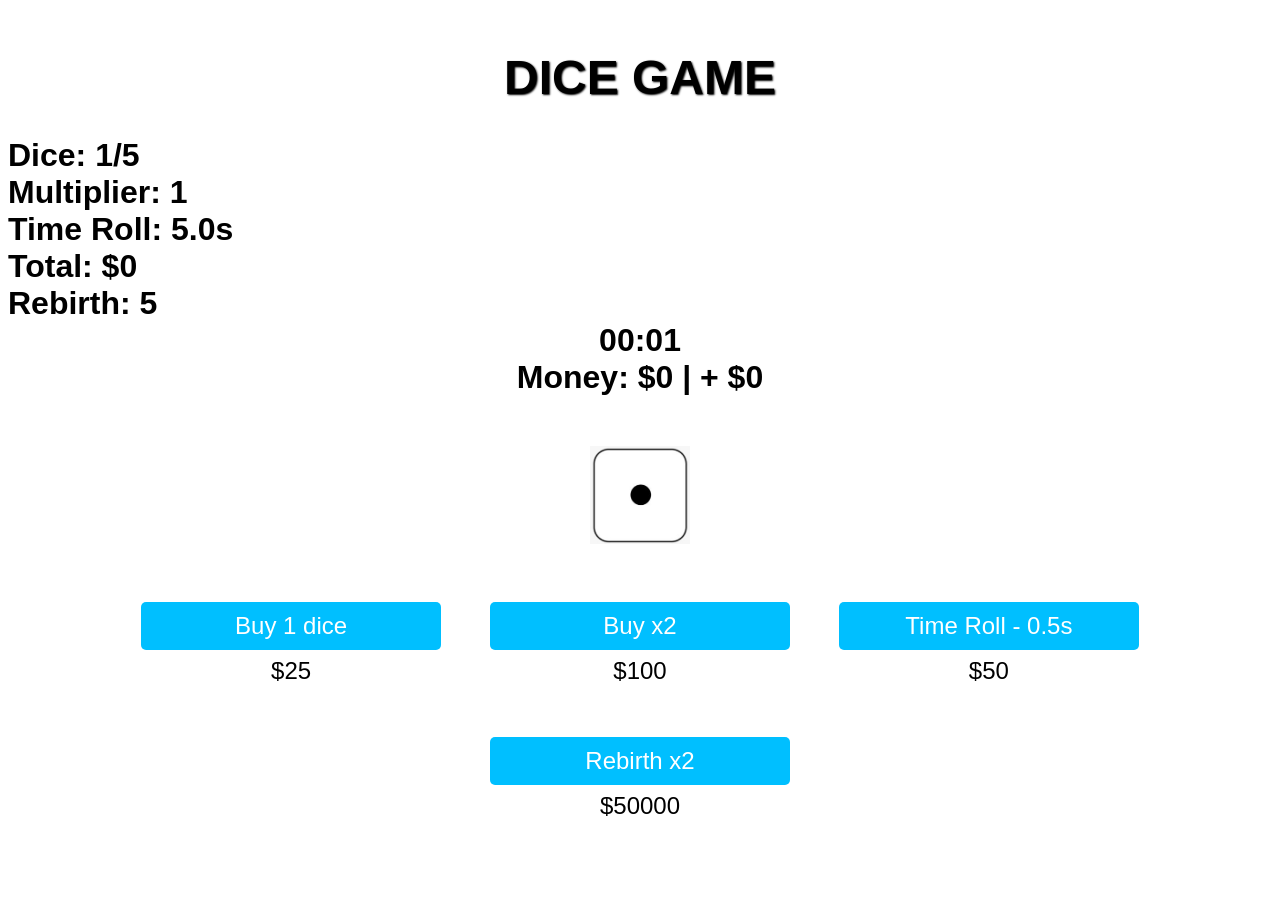
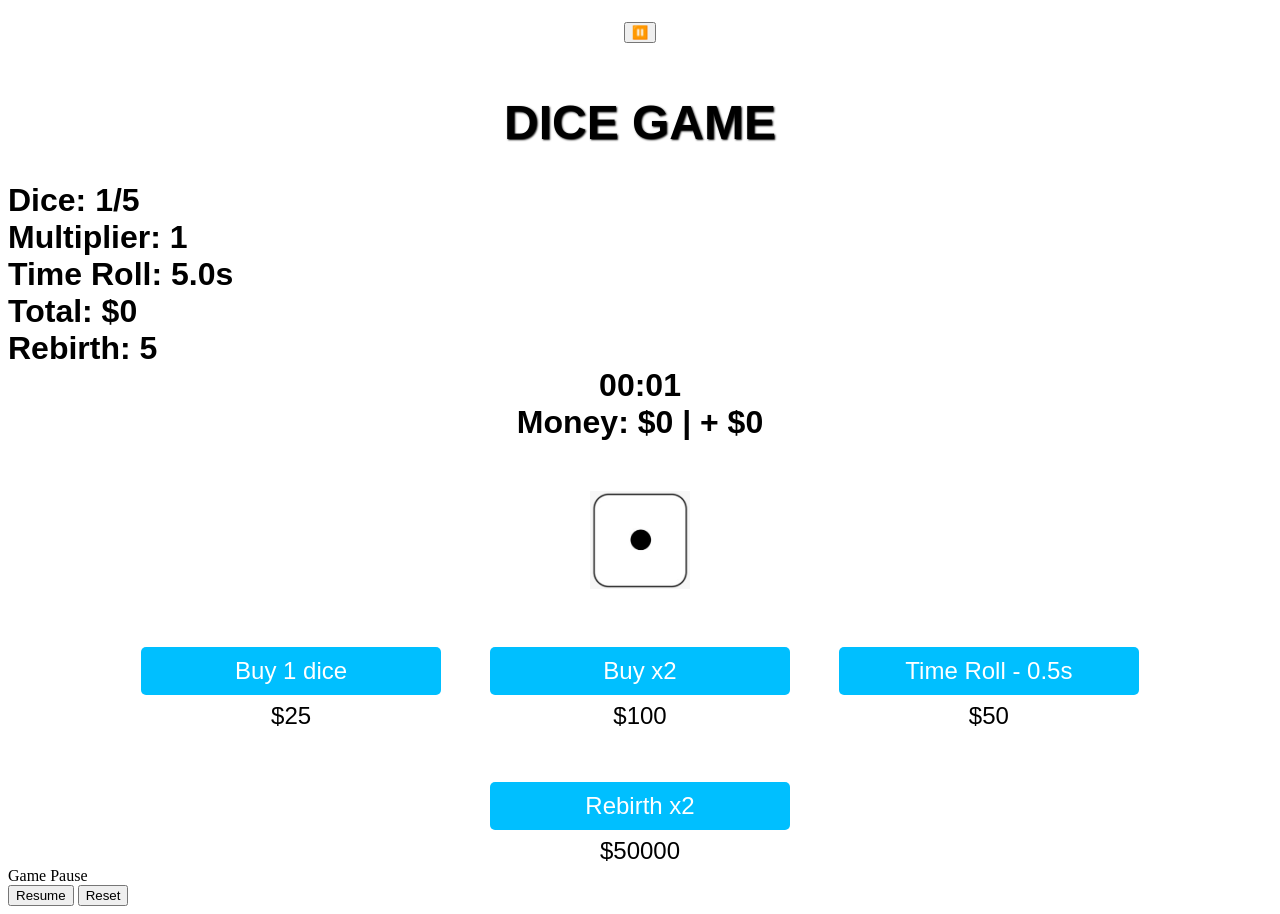
Before and after one commit to dofaWeb/diceGame, a plain HTML site: page diceGame/index.html in a window 1280 px wide. Before the commit the page ends 830 px from the top, so only its background shows below. Drawn offline with Linux system fonts and the light colour scheme.

Commit message:
add stop, resume, and reset button

```diff
--- a/diceGame/index.html
+++ b/diceGame/index.html
@@ -8,6 +8,10 @@
 </head>
 <body>
     <div id="main">
+        <div id="option">
+            <button id="pause-btn" onclick="pauseGame()">⏸️</button>
+
+        </div>
         <h1>Dice Game</h1>
         <div id="stastitic">
             <label id="diceCount">Dice: 1</label> <br>
@@ -47,6 +51,15 @@
         </div>
     </div>
 
+    <div id="modal-stop">
+        <div class="container">
+            <label>Game Pause</label> <br>
+            <div id="optionBtns">
+                <button id="resume-btn" onclick = "resumeGame()">Resume</button>
+                <button id="reset-btn" onclick = "resetGame()">Reset</button>
+            </div>
+        </div>
+    </div>
     <script src="script.js"></script>
 </body>
 </html>
```
